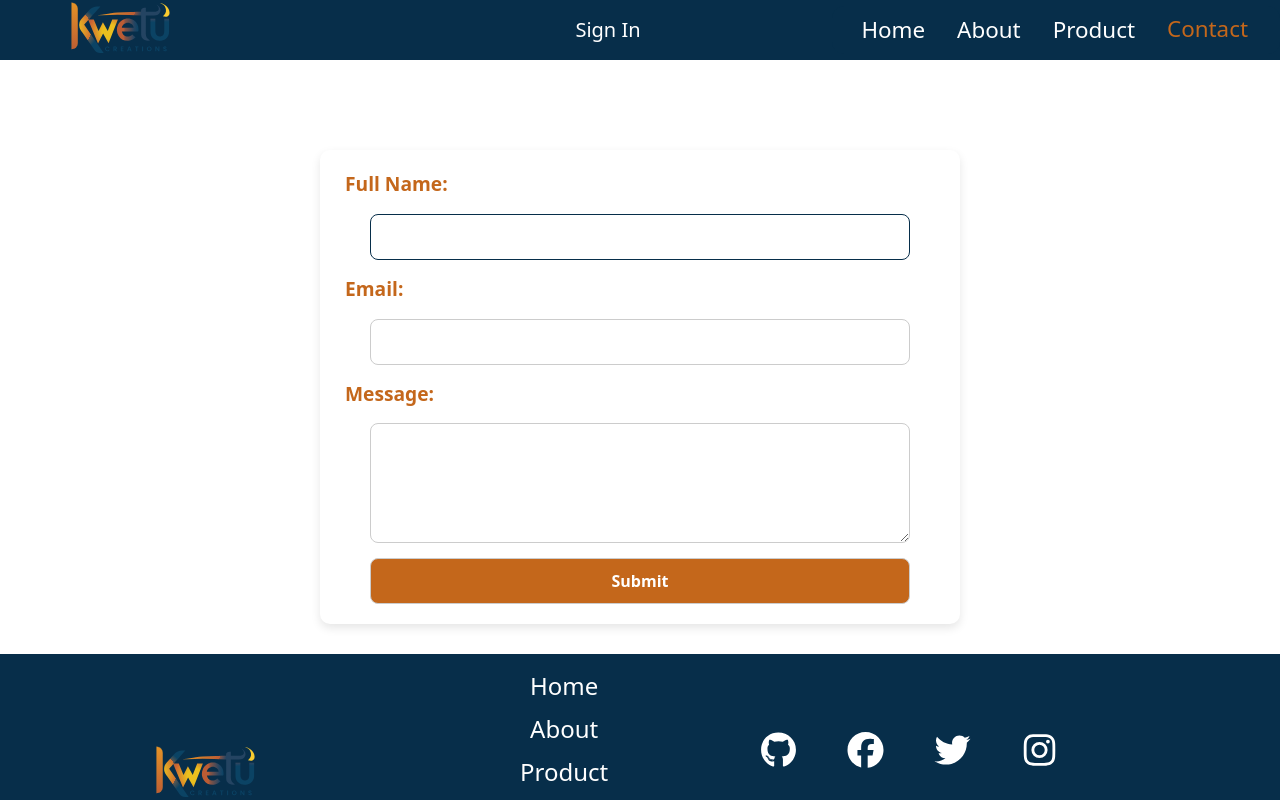
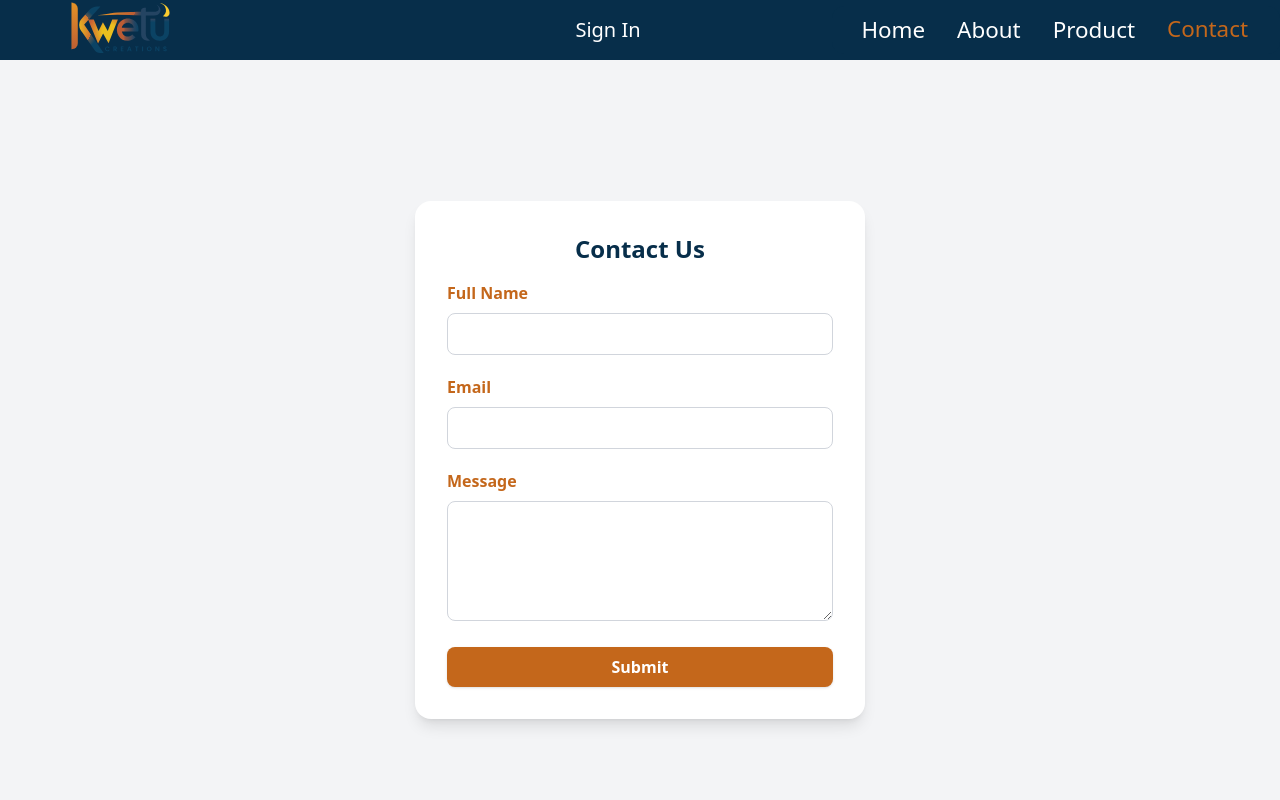
Before and after one commit to Harri254/kwetu_creations, a React (Vite) app: page /contact in a window 1280 px wide. Shown: the top 800 px of the page. Built offline with nearby package versions, Linux system fonts and the light colour scheme.

Commit message:
Change the contact page to tailwind only

```diff
--- a/src/pages/Contact.css
+++ /dev/null
@@ -1,105 +0,0 @@
-#root {
-  --primary-color: #072E4A;
-  --secondary-color: #C4671B;
-  --white-color: #ffffff;
-}
-
-.contact {
-  width: 100%;
-  margin: 80px 0 20px 0;
-  display: flex;
-  justify-content: center;
-  align-items: center;
-}
-
-#contact-form {
-  width: 50%;
-  max-width: 700px;
-  margin: 10px auto;
-  font-size: 1.2rem;
-  display: flex;
-  flex-direction: column;
-  gap: 15px;
-  padding: 20px;
-  border-radius: 10px;
-  /* background: #f9f9f9; */
-  box-shadow: 0 4px 10px rgba(0, 0, 0, 0.1);
-}
-
-#contact-form label {
-  color: var(--secondary-color);
-  font-weight: 600;
-  margin-left: 5px;
-}
-
-#contact-form input,
-#contact-form textarea {
-  width: 90%;
-  margin: 0 auto;
-  border-radius: 8px;
-  font-size: 1rem;
-  padding: 10px;
-  border: 1px solid #ccc;
-  transition: border 0.3s ease;
-}
-
-#contact-form input:focus,
-#contact-form textarea:focus {
-  outline: none;
-  border: 1px solid var(--primary-color);
-}
-
-#contact-form textarea {
-  min-height: 120px;
-  resize: vertical;
-}
-
-#submit {
-  width: 120px;
-  padding: 10px;
-  margin: 20px auto 0;
-  border: none;
-  border-radius: 8px;
-  background-color: var(--secondary-color);
-  color: var(--white-color);
-  font-size: 1rem;
-  font-weight: 600;
-  cursor: pointer;
-  transition: background 0.3s ease;
-}
-
-#submit:hover {
-  background-color: #a05217;
-}
-
-/* ✅ Responsive breakpoints */
-@media (max-width: 1024px) {
-  #contact-form {
-    width: 70%;
-    font-size: 1.1rem;
-  }
-}
-
-@media (max-width: 768px) {
-  #contact-form {
-    width: 85%;
-    font-size: 1rem;
-    padding: 15px;
-  }
-  #submit {
-    width: 150px;
-    font-size: 0.95rem;
-  }
-}
-
-@media (max-width: 480px) {
-  #contact-form {
-    width: 95%;
-    font-size: 0.95rem;
-    padding: 10px;
-  }
-  #submit {
-    width: 130px;
-    font-size: 0.9rem;
-  }
-}
--- a/src/pages/Contact.jsx
+++ b/src/pages/Contact.jsx
@@ -1,17 +1,89 @@
-import './Contact.css'
-function Contact(){
-    return(
-        <div className='contact'>
-            <form action="" id='contact-form'>
-                <label htmlFor="name">Full Name:</label>
-                <input type="text" name="name" id="name" required autoFocus/>
-                <label htmlFor="email">Email:</label>
-                <input type="email" name="email" id="email" required/>
-                <label htmlFor="message">Message:</label>
-                <textarea name="message" id="message" required></textarea>
-                <input type="submit" value="Submit" id='submit' />
-            </form>
+import React, { useState } from "react";
+
+function Contact() {
+  const [formData, setFormData] = useState({
+    name: "",
+    email: "",
+    message: "",
+  });
+
+  const handleChange = (e) => {
+    const { name, value } = e.target;
+    setFormData({ ...formData, [name]: value });
+  };
+
+  const handleSubmit = (e) => {
+    e.preventDefault();
+    console.log("Form submitted:", formData);
+    alert("Thank you for your message!");
+    setFormData({ name: "", email: "", message: "" });
+  };
+
+  return (
+    <div className="flex justify-center items-center min-h-screen bg-gray-100 px-4">
+      <form
+        id="contact-form"
+        onSubmit={handleSubmit}
+        className="w-full max-w-[450px] bg-white p-8 rounded-2xl shadow-lg space-y-5"
+      >
+        <h2 className="text-2xl font-bold text-center text-[#072E4A] mb-4">
+          Contact Us
+        </h2>
+
+        <div>
+          <label htmlFor="name" className="block text-[#C4671B] font-semibold mb-2">
+            Full Name
+          </label>
+          <input
+            type="text"
+            name="name"
+            id="name"
+            value={formData.name}
+            onChange={handleChange}
+            required
+            autoFocus
+            className="w-full border border-gray-300 rounded-lg px-4 py-2 focus:outline-none "
+          />
         </div>
-    )
+
+        <div>
+          <label htmlFor="email" className="block text-[#C4671B] font-semibold mb-2">
+            Email
+          </label>
+          <input
+            type="email"
+            name="email"
+            id="email"
+            value={formData.email}
+            onChange={handleChange}
+            required
+            className="w-full border border-gray-300 rounded-lg px-4 py-2 focus:outline-none "
+          />
+        </div>
+
+        <div>
+          <label htmlFor="message" className="block text-[#C4671B] font-semibold mb-2">
+            Message
+          </label>
+          <textarea
+            name="message"
+            id="message"
+            value={formData.message}
+            onChange={handleChange}
+            required
+            className="w-full border border-gray-300 rounded-lg px-4 py-2 min-h-[120px] resize-y focus:outline-none"
+          ></textarea>
+        </div>
+
+        <button
+          type="submit"
+          className="block mx-auto w-full py-2 bg-[#C4671B] text-white font-semibold rounded-lg shadow hover:bg-[#a05217] transition-all"
+        >
+          Submit
+        </button>
+      </form>
+    </div>
+  );
 }
+
 export default Contact;
```
